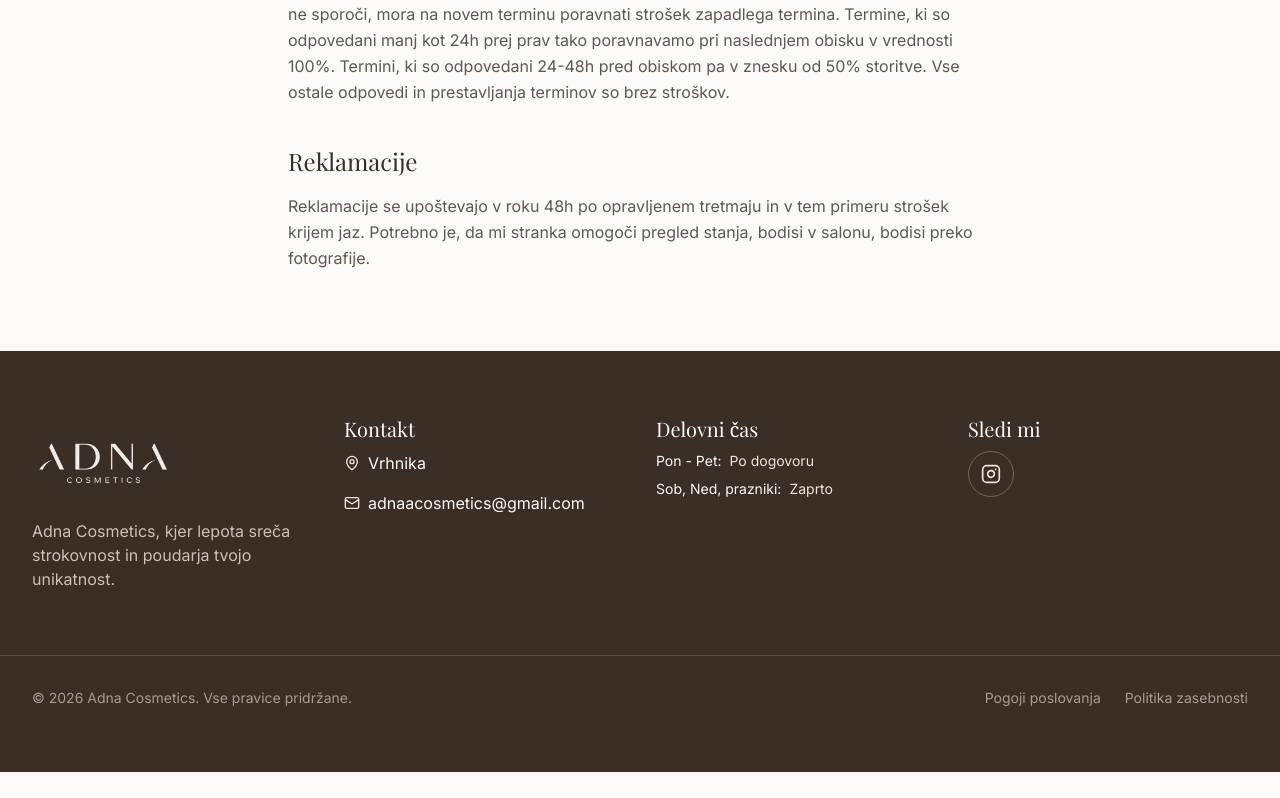
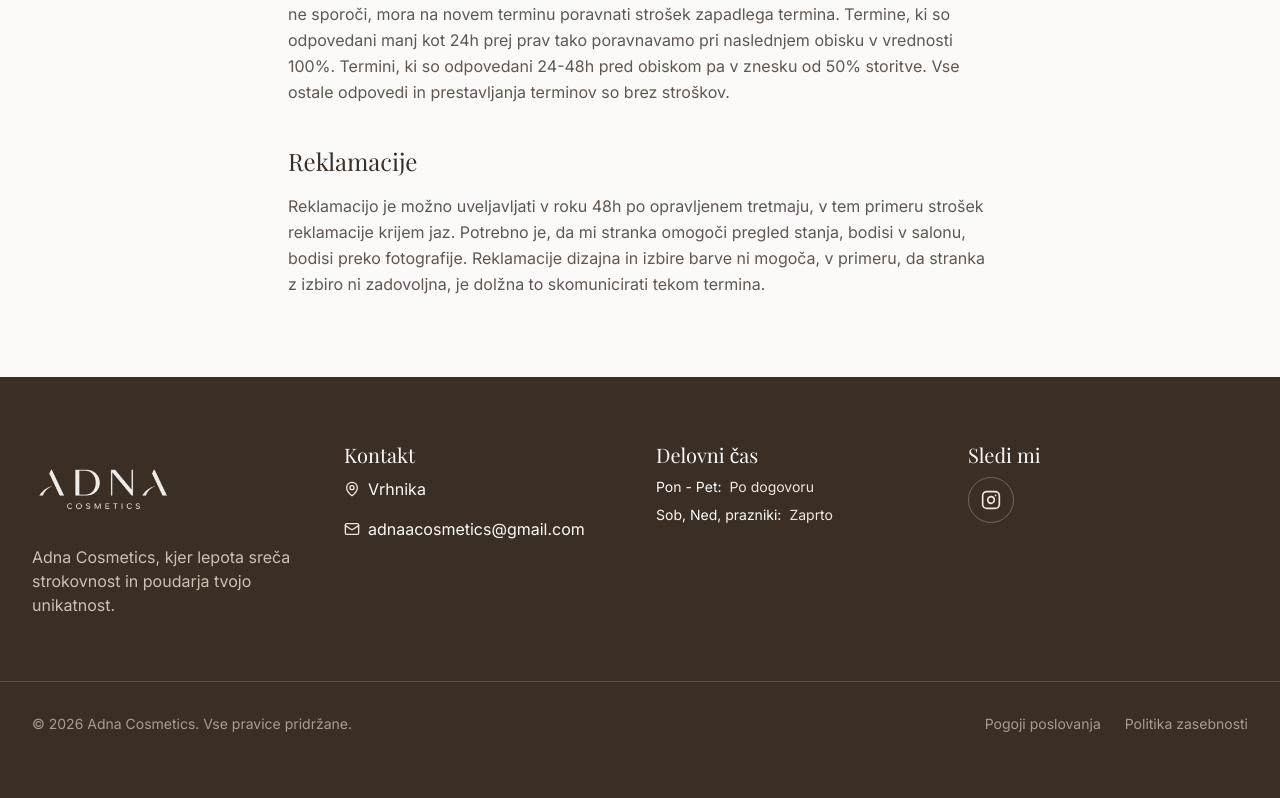
Before and after one commit to josts03/adna-cosmetics, a React (Vite) app: page /pogoji-poslovanja in a window 1280 px wide. Shown: the part 1695-2493 px from the top of the page. Before the commit the page ends 2467 px from the top, so only its background shows below. Built offline with nearby package versions, Linux system fonts and the light colour scheme.

Commit message:
Update TermsOfBusiness.tsx

```diff
--- a/src/pages/TermsOfBusiness.tsx
+++ b/src/pages/TermsOfBusiness.tsx
@@ -57,7 +57,7 @@ export function TermsOfBusiness() {
 
           <h2 className="text-2xl font-serif text-brand-dark mt-10 mb-4">Reklamacije</h2>
           <p>
-            Reklamacije se upoštevajo v roku 48h po opravljenem tretmaju in v tem primeru strošek krijem jaz. Potrebno je, da mi stranka omogoči pregled stanja, bodisi v salonu, bodisi preko fotografije.
+            Reklamacijo je možno uveljavljati v roku 48h po opravljenem tretmaju, v tem primeru strošek reklamacije krijem jaz. Potrebno je, da mi stranka omogoči pregled stanja, bodisi v salonu, bodisi preko fotografije. Reklamacije dizajna in izbire barve ni mogoča, v primeru, da stranka z izbiro ni zadovoljna, je dolžna to skomunicirati tekom termina.
           </p>
         </div>
       </div>
```
